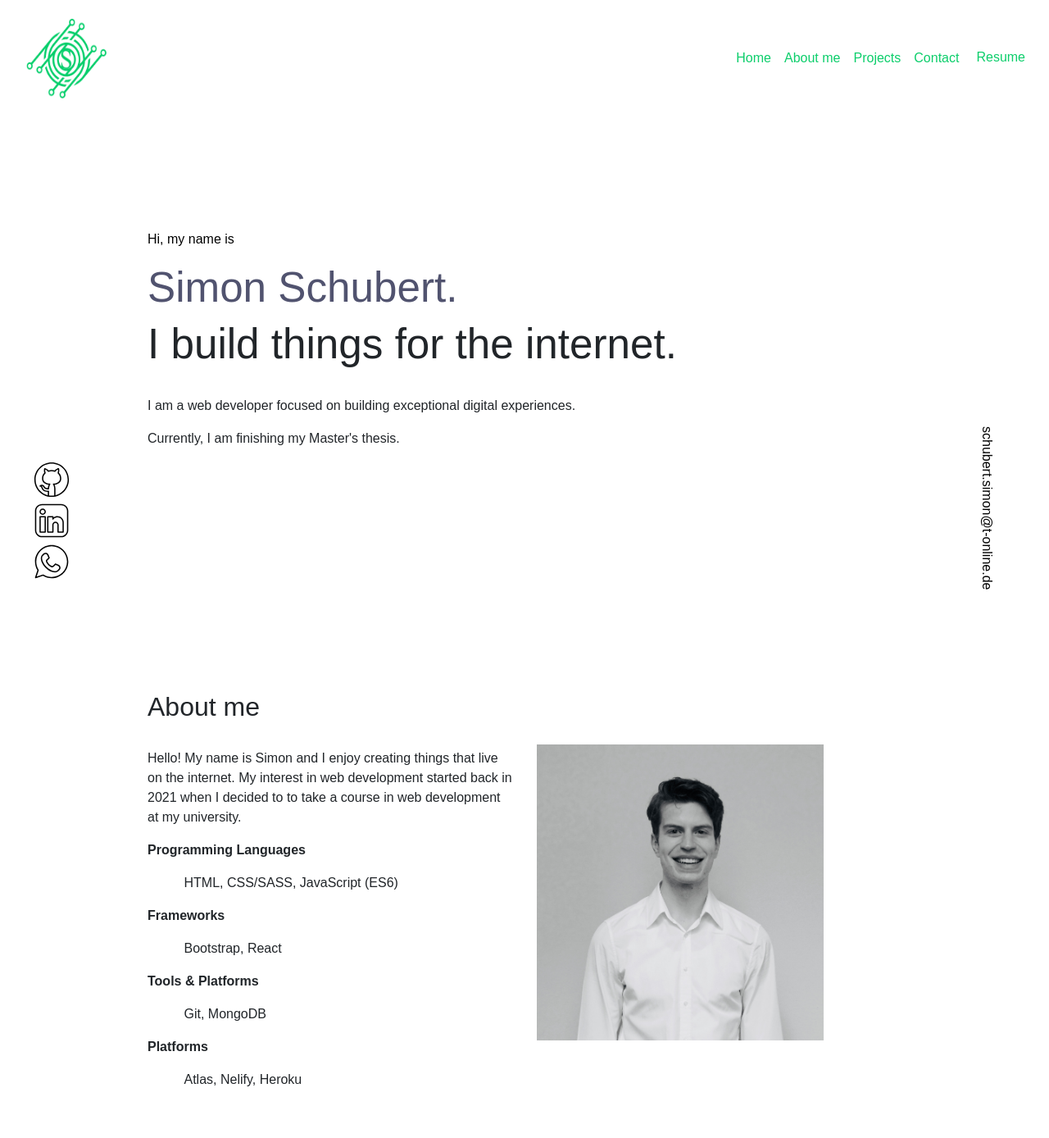
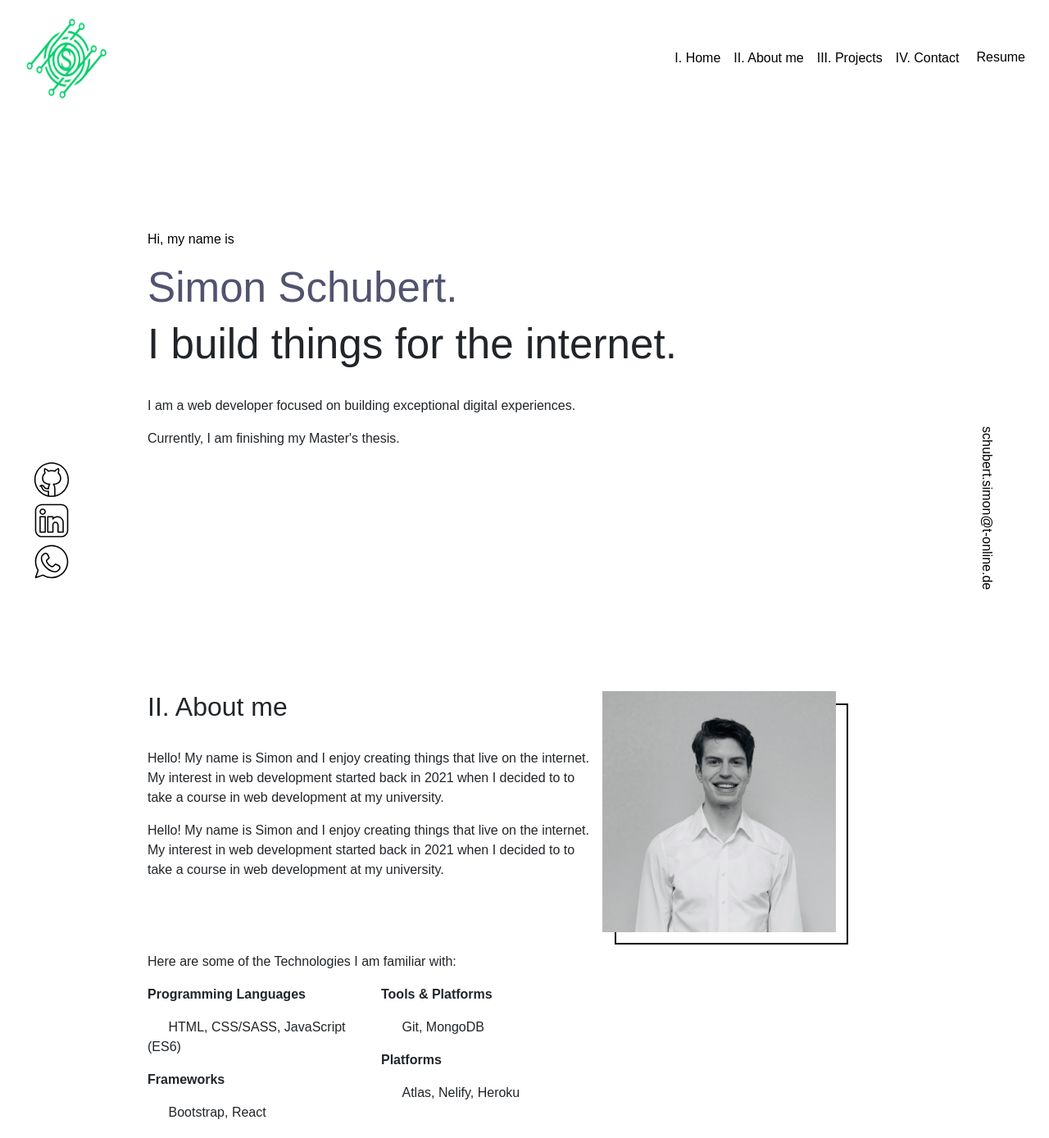
Before and after one commit to SimonVS97/Portfolio, a website: page index.html in a window 1280 px wide. Shown: the top 1388 px of the page at 82% size. Drawn offline with nearby package versions, Linux system fonts and the light colour scheme.

Commit message:
added offset frame to img

```diff
--- a/css/styling.css
+++ b/css/styling.css
@@ -24,7 +24,8 @@ h1 {
 }
 
 li a {
-  color: var(--emerald);
+  color: #000000;
+  transition: color 0.2s;
 }
 
 li a:hover {
@@ -33,14 +34,15 @@ li a:hover {
 
 button {
   font-family: inherit;
-  color: var(--emerald);
+  color: #000000;
   background-color: white;
   border-color: var(--emerald);
   border-style: solid;
-  transition: border;
+  transition: border 0.2s;
 }
 
 button:hover {
+  color: var(--emerald);
   border-color: var(--emerald);
 }
 
@@ -117,7 +119,16 @@ svg {
 }
 
 #about_me__img {
-  padding-top: 8.2vh;
+  padding: 0;
+}
+
+#about_me__img:after {
+  content: '';
+  border: 2px solid #000000;
+  position: absolute;
+  inset: 0;
+  transform: translate(+15px, +15px);
+  z-index: -1;
 }
 
 
@@ -176,3 +187,7 @@ svg {
 #contact__hello_button:hover {
   background-color: rgba(12, 206, 107);
 }
+
+#contact__hello_button a:first-child {
+  color: #FFFFFF;
+}
--- a/index.html
+++ b/index.html
@@ -24,16 +24,16 @@
     <div class="collapse navbar-collapse" id="navbarNav">
       <ul class="navbar-nav ml-auto">
         <li class="nav-item ">
-          <a class="nav-link" href="#Home">Home</span></a>
+          <a class="nav-link" href="#Home">I. Home</span></a>
         </li>
         <li class="nav-item">
-          <a class="nav-link" href="#About me">About me</a>
+          <a class="nav-link" href="#About me">II. About me</a>
         </li>
         <li class="nav-item">
-          <a class="nav-link" href="#Projects">Projects</a>
+          <a class="nav-link" href="#Projects">III. Projects</a>
         </li>
         <li class="nav-item">
-          <a class="nav-link" href="#Contact">Contact</a>
+          <a class="nav-link" href="#Contact">IV. Contact</a>
         </li>
         <li class="nav-item">
           <button class="btn">Resume</button>
@@ -135,30 +135,50 @@
   <div class="container about_me">
     <div class="row">
       <div class="col-sm-1"></div>
-      <div class="col-sm-5">
-        <h2 id="about_me__header">About me</h2>
+      <div class="col-sm-6">
+        <h2 id="about_me__header">II. About me</h2>
         <p>
           Hello! My name is Simon and I enjoy creating things that live on the internet.
           My interest in web development started back in 2021 when I decided to to take a course in web development at
           my
           university.
         </p>
-        <div id="skills">
-          <p>Programming Languages</p>
-          <p>HTML, CSS/SASS, JavaScript (ES6)</p>
-          <p>Frameworks</p>
-          <p>Bootstrap, React</p>
-          <p>Tools & Platforms</p>
-          <p>Git, MongoDB </p>
-          <p>Platforms</p>
-          <p>Atlas, Nelify, Heroku</p>
-        </div>
-
+        <p>
+          Hello! My name is Simon and I enjoy creating things that live on the internet.
+          My interest in web development started back in 2021 when I decided to to take a course in web development at
+          my
+          university.
+        </p>
       </div>
       <div class="col-sm" id="about_me__img">
         <img class="img-fluid" src="img/Simon Schubert.jpeg">
       </div>
       <div class="col-sm-2"></div>
+    </div>
+    <br>
+
+    <div class="row">
+      <div class="col-sm-1"></div>
+      <div class="col-sm">
+        <p>Here are some of the Technologies I am familiar with:</p>
+      </div>
+    </div>
+
+    <div class="row" id="skills">
+      <div class="col-sm-1"></div>
+      <div class="col-sm-3">
+        <p>Programming Languages</p>
+        <p>HTML, CSS/SASS, JavaScript (ES6)</p>
+        <p>Frameworks</p>
+        <p>Bootstrap, React</p>
+      </div>
+      <div class="col-sm-3">
+        <p>Tools & Platforms</p>
+        <p>Git, MongoDB </p>
+        <p>Platforms</p>
+        <p>Atlas, Nelify, Heroku</p>
+      </div>
+      <div class="col-sm"></div>
     </div>
   </div>
 
@@ -167,7 +187,7 @@
     <div class="row">
       <div class="col-sm-1"></div>
       <div class="col-sm">
-        <h2 id="projects__header">Projects</h2>
+        <h2 id="projects__header">III. Projects</h2>
         <p>Here are a few projects I have worked on recently.</p>
       </div>
     </div>
@@ -208,8 +228,7 @@
     <div class="row">
       <div class="col-sm-1"></div>
       <div class="col-sm">
-        <h2 id="contact__header">Contact</h2>
-        <p>Get in touch</p>
+        <h2 id="contact__header">IV. Contact</h2>
         <p>Interested in working together? We should queue up a time to chat. I'll buy the coffee.</p>
 
       </div>
@@ -217,7 +236,9 @@
     <div class="row">
       <div class="col-sm-5"></div>
       <div class="col-sm-2">
-        <button id="contact__hello_button" class="btn">Say hello</button>
+        <button id="contact__hello_button" class="btn">
+          <a href="mailto:schubert.simon@t-online.de">Say hello</a>
+        </button>
       </div>
       <div class="col-sm-5"></div>
     </div>
```
